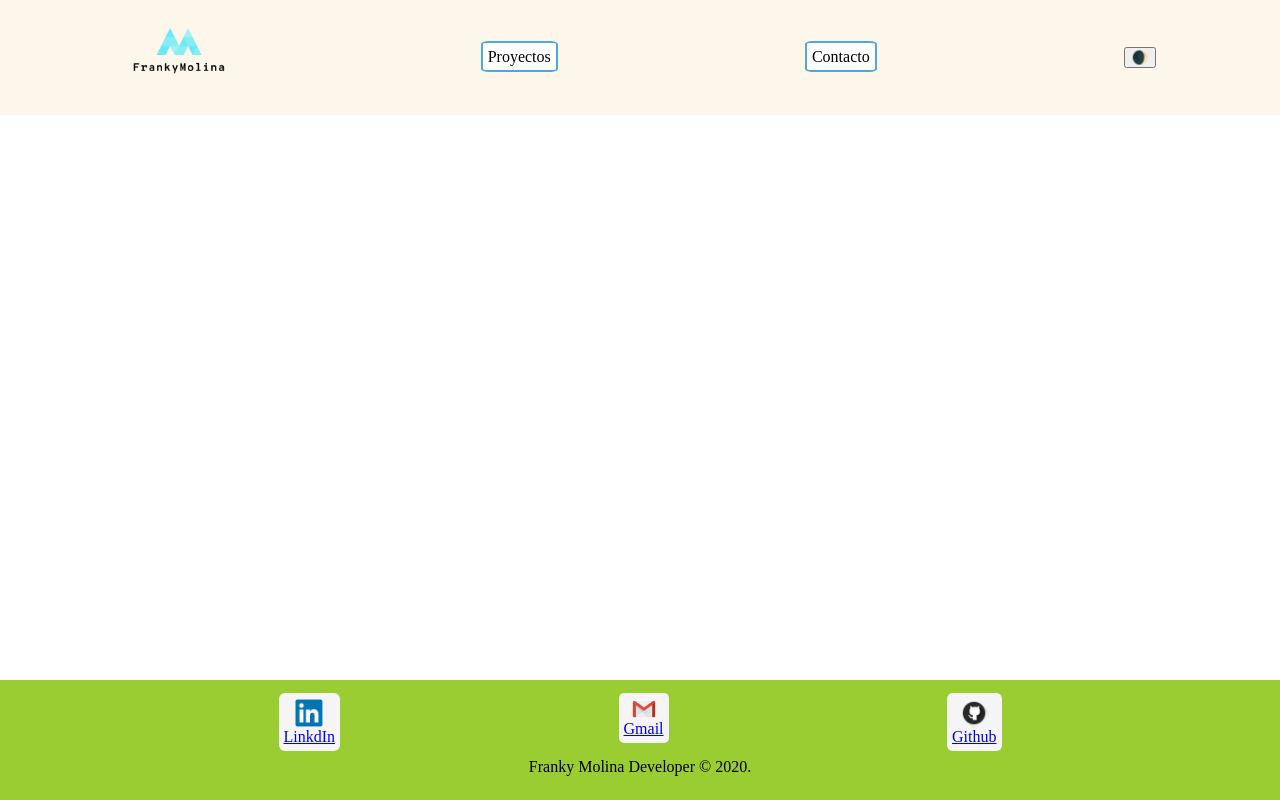
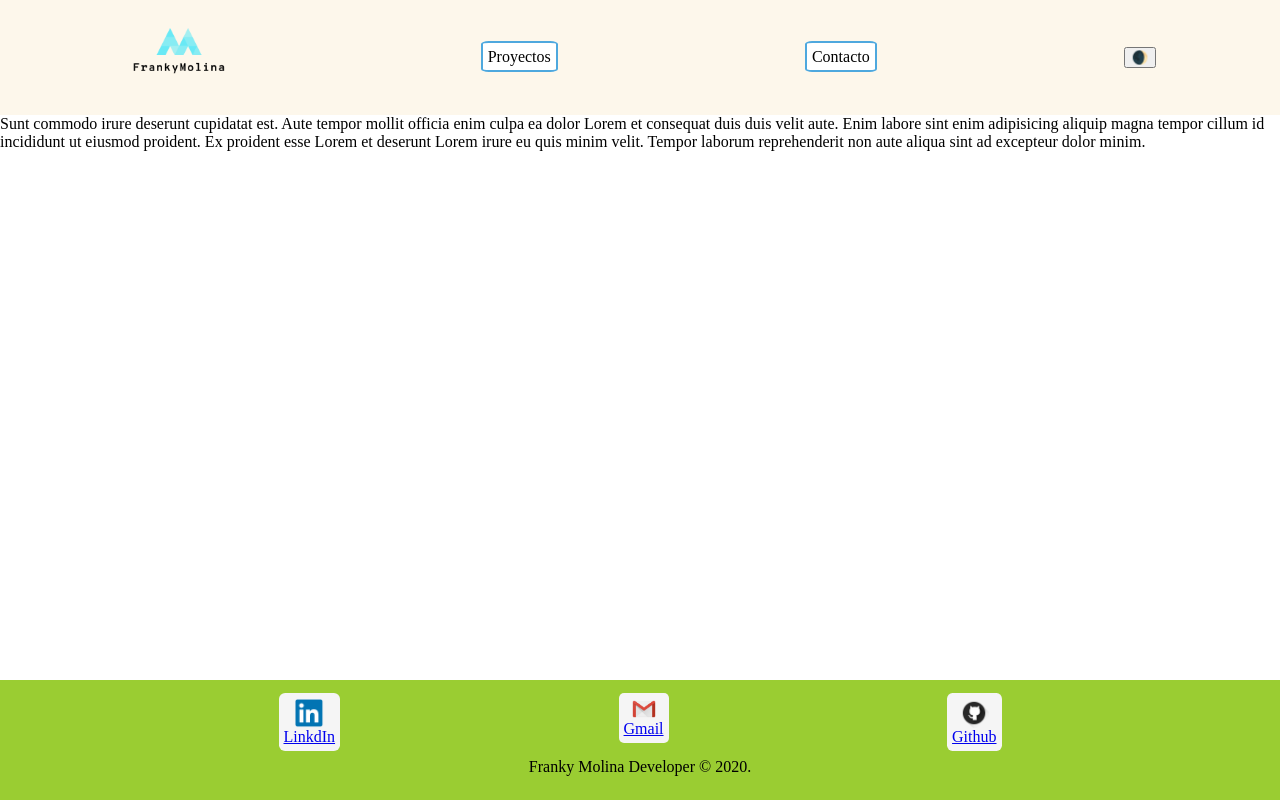
Before and after one commit to FrankyMolina/portfolio, a Next.js app: page / in a window 1280 px wide. Built offline with nearby package versions, Linux system fonts and the light colour scheme.

Commit message:
readme changed, index modified slightly

```diff
--- a/pages/index.js
+++ b/pages/index.js
@@ -8,15 +8,25 @@ import styles from '../styles/index.module.scss';
 
 export default function Home() {
   return (
-    <div className={styles.main}>
+    <div className={styles.wholePage}>
       <Head>
         <title>Franky Molina Dev.</title>
         <link rel="icon" href="/favicon.ico" />
       </Head>
+      <div>
+        <Navbar />
 
-      <Navbar />
+        <span>
+          Sunt commodo irure deserunt cupidatat est. Aute tempor mollit officia
+          enim culpa ea dolor Lorem et consequat duis duis velit aute. Enim
+          labore sint enim adipisicing aliquip magna tempor cillum id incididunt
+          ut eiusmod proident. Ex proident esse Lorem et deserunt Lorem irure eu
+          quis minim velit. Tempor laborum reprehenderit non aute aliqua sint ad
+          excepteur dolor minim.
+        </span>
 
-      <Footer />
+        <Footer />
+      </div>
     </div>
   );
 }
--- a/styles/index.module.scss
+++ b/styles/index.module.scss
@@ -1,4 +1,4 @@
-.main {
+.wholePage {
   min-height: 100vh;
   display: flex;
   flex-direction: column;
```
Also changed, not shown: 1 other file (tests, documents, lock files or other folders).
